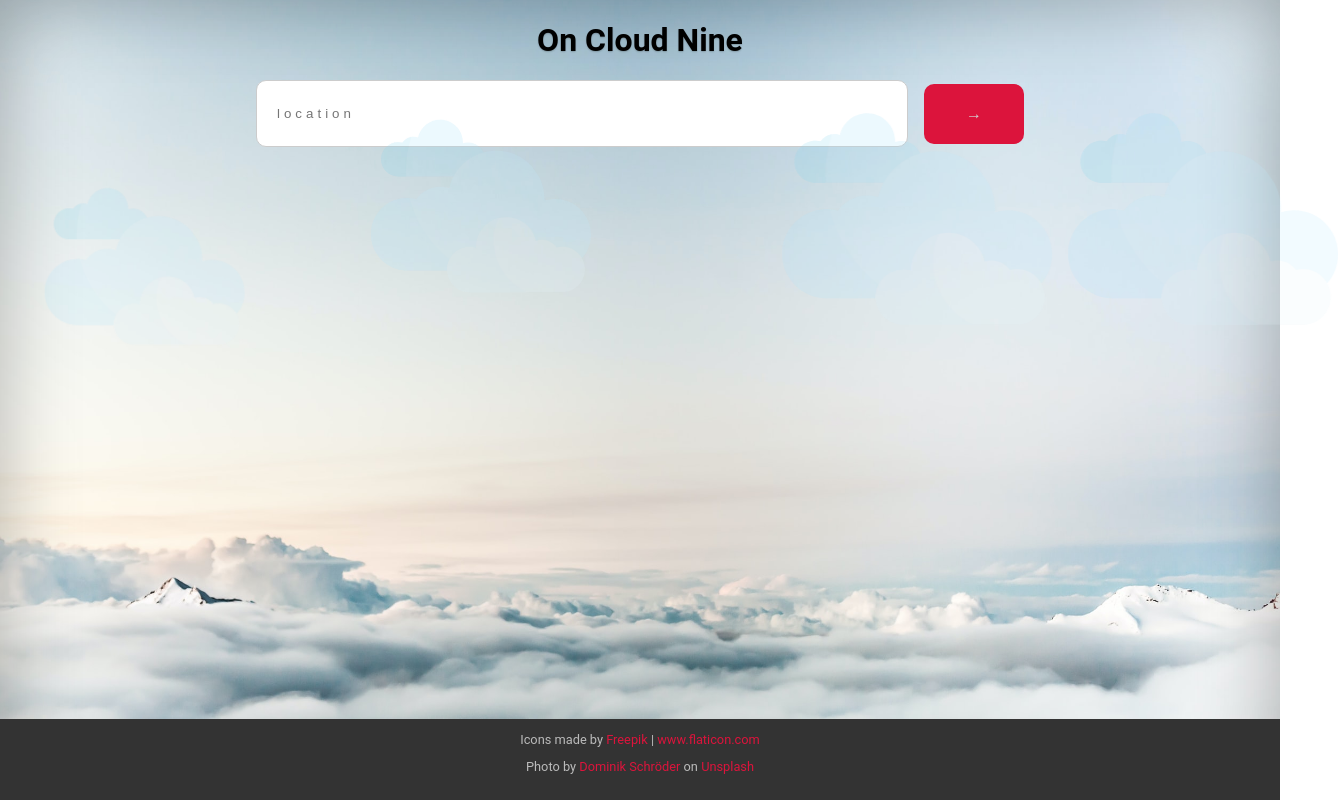
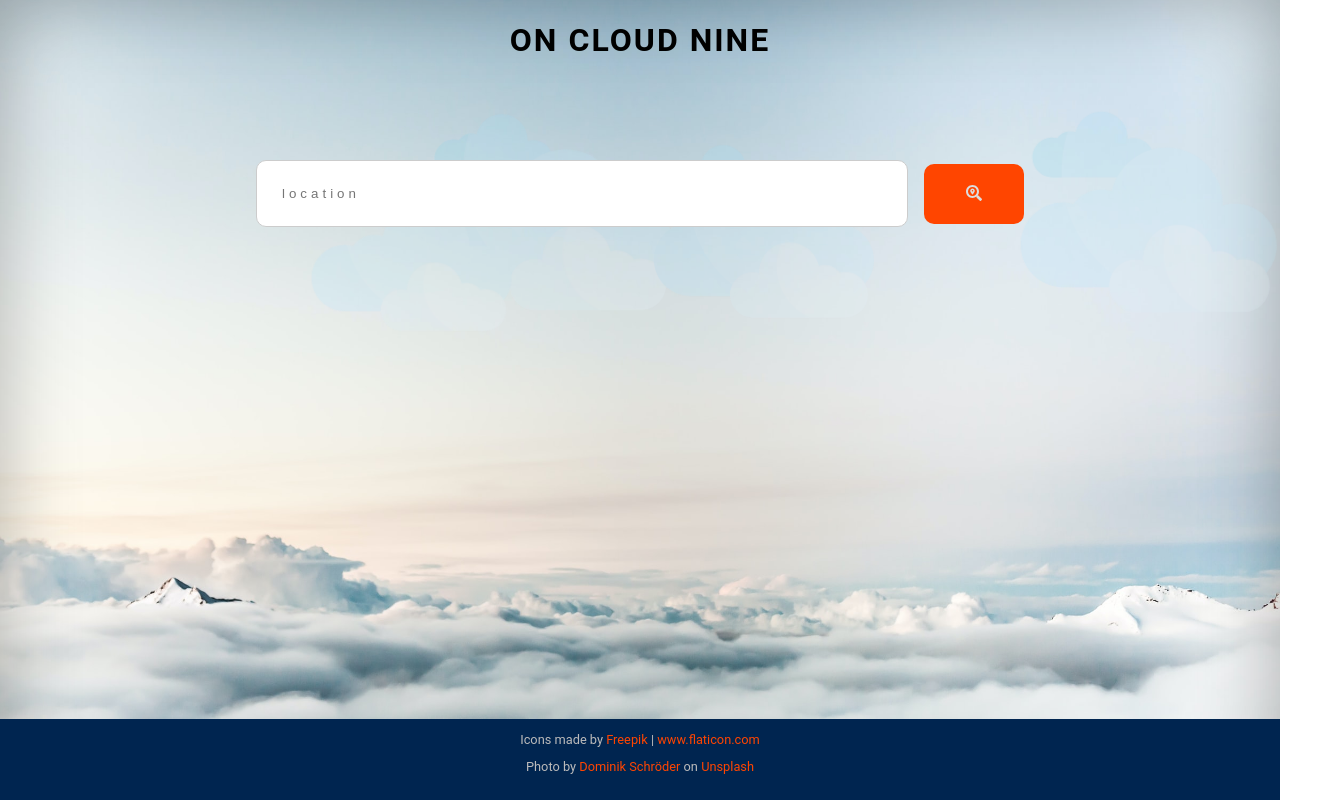
Before and after one commit to BeataMaro/Weather-app, a React (Create React App) app: page / in a window 1280 px wide. Shown: the whole page, 1338 px wide, since content can reach past the window. Built offline with nearby package versions, Linux system fonts and the light colour scheme.

Commit message:
Error handling - error card

```diff
--- a/package.json
+++ b/package.json
@@ -5,6 +5,7 @@
   "dependencies": {
     "@fortawesome/fontawesome-svg-core": "^1.2.34",
     "@fortawesome/free-solid-svg-icons": "^5.15.2",
+    "@fortawesome/react-fontawesome": "^0.1.14",
     "@testing-library/jest-dom": "^5.11.4",
     "@testing-library/react": "^11.1.0",
     "@testing-library/user-event": "^12.1.10",
--- a/src/App.js
+++ b/src/App.js
@@ -1,5 +1,5 @@
 import "./App.css";
-import React, { useState, useEffect } from "react";
+import React, { useState } from "react";
 
 //Components
 import Container from "./components/Container.js";
@@ -8,47 +8,49 @@ import WeatherSearch from "./components/WeatherSearch";
 import WeatherCard from "./components/WeatherCard";
 import Footer from "./components/Footer";
 
-import ErrorMessage from "./components/ErrorMessage";
+import ErrorCard from "./components/ErrorCard";
 
 const App = () => {
   let [weather, setWeather] = useState(null);
   let [image, setImage] = useState("");
+  let [description, setDescription] = useState("");
   let [error, setError] = useState(false);
-
-  // let [count, setCount] = useState(600);
-
-  // useEffect(() => {
-  //   setImage(`https://source.unsplash.com/collection/164639/600x${count}`);
-  // }, [count]);
 
   const api_call = async (e) => {
     e.preventDefault();
 
     let location = e.target.elements.location.value;
     if (location) {
+      try {
         //OpenWeatherMap API
         const API_KEY = "704dc5526e3c3be52b1e69ad1e7c1ad9";
         const url = `https://api.openweathermap.org/data/2.5/weather?q=${location}&appid=${API_KEY}&units=metric`;
         const request = await fetch(url);
         const response = await request.json();
         setWeather(response);
-
         //Unsplash API
-      // setCount(count + 1);
         const API_KEY_UNSPLASH = "eyHVNRMWZ6iRzKziR8dKv22SFkh4FqV2YLZhLxcSjjs";
         const url_unsplash = `https://api.unsplash.com/search/photos?page=3&query=${location}&client_id=${API_KEY_UNSPLASH}`;
         const request_unsplash = await fetch(url_unsplash);
         const response_unsplash = await request_unsplash.json();
         const img_unsplash = response_unsplash.results[0].urls.small;
+        const img_description = response_unsplash.results[0].description;
         setImage(img_unsplash);
+        setDescription(img_description);
         setError(false);
         e.target.elements.location.value = "";
-    } else {
+      } catch (e) {
+        console.log("Nie ma!");
+        console.log(`error: ${e.message}`);
         setWeather(null);
         setError(true);
         setImage(
           "https://images.unsplash.com/photo-1495249346844-83e18c90a511?ixlib=rb-1.2.1&ixid=MXwxMjA3fDB8MHxwaG90by1wYWdlfHx8fGVufDB8fHw%3D&auto=format&fit=crop&w=1267&q=80"
         );
+        setDescription("");
+      }
+    } else {
+      setError(true);
     }
   };
 
@@ -57,8 +59,14 @@ const App = () => {
       <Header />
       <WeatherSearch api_call={api_call} />
 
-      {weather && image && <WeatherCard weatherData={weather} image={image} />}
-      {error && <ErrorMessage />}
+      {weather && image && (
+        <WeatherCard
+          weatherData={weather}
+          image={image}
+          description={description}
+        />
+      )}
+      {error && <ErrorCard image={image} />}
 
       <Footer />
     </Container>
--- a/src/components/Clouds.js
+++ b/src/components/Clouds.js
@@ -17,24 +17,25 @@ const swing = keyframes`
   transform: translate(100px, 125px);
 }
 50% {
-  /* transform: scaleX(.8); */
-  transform: translate(300px, 100px);
+  transform: scaleX(.8);
+  transform: translate(300px, 300px);
 }
 75% {
-  transform: translate(200px, -85px);
+  transform: translate(200px, -105px);
 }
 100% {
-  transform: translate(100px, 125px);
+  transform: translate(100px, 225px);
 }
 `;
 
+const StyledClouds = styled.div`
+  opacity: 0.2;
+`;
+
 const StyledSVG = styled.img`
-  width: 270px;
+  width: 20%;
   animation: ${move} 9s infinite alternate;
-  margin-left: 1em;
-  transition: 0.5s ease-in;
-  opacity: 0.2;
-  z-index: -1;
+  transition: 0.5s ease;
 
   &:nth-child(1) {
     width: 250px;
@@ -42,7 +43,7 @@ const StyledSVG = styled.img`
   }
   &:nth-child(2) {
     width: 220px;
-    animation: ${swing} infinite 9s;
+    animation: ${swing} infinite alternate 9s;
   }
   &:nth-child(3) {
     width: 200px;
@@ -52,12 +53,12 @@ const StyledSVG = styled.img`
 
 const Clouds = () => {
   return (
-    <>
+    <StyledClouds>
       <StyledSVG src={cloud} />
       <StyledSVG src={cloud} />
       <StyledSVG src={cloud} />
       <StyledSVG src={cloud} />
-    </>
+    </StyledClouds>
   );
 };
 
--- a/src/components/Container.js
+++ b/src/components/Container.js
@@ -4,15 +4,14 @@ import sky from "../assets/dominik-schroder-unsplash.jpg";
 
 const StyledWrapper = styled.div`
   display: flex;
-  flex-wrap: wrap;
   justify-content: center;
   max-width: 100%;
 
   width: 100vw;
   height: 100vh;
   flex-direction: column;
-  justify-content: space-between;
-  align-items: canter;
+  justify-content: space-around;
+
   background-color: black;
   background-image: url(${sky});
   background-repeat: no-repeat;
@@ -21,7 +20,6 @@ const StyledWrapper = styled.div`
   box-shadow: inset 0 0 5rem rgba(0, 0, 0, 0.3);
 
   @media (min-width: 1024px) {
-    flex-wrap: nowrap;
   }
 `;
 
--- /dev/null
+++ b/src/components/ErrorCard.js
@@ -0,0 +1,38 @@
+import React from "react";
+import styled from "styled-components";
+import {
+  StyledCardContainer,
+  StyledCard,
+  StyledFront,
+  StyledBack,
+} from "./WeatherCard";
+
+const StyledErrorContainer = styled(StyledCardContainer)`
+  margin: auto;
+  display: grid;
+  place-items: center;
+  background-color: transparent;
+  cursor: pointer;
+`;
+const StyledErrorCard = styled(StyledCard)`
+  height: 400px;
+`;
+const StyledErrorFront = styled(StyledFront)``;
+const StyledErrorBack = styled(StyledBack)``;
+
+const ErrorCard = ({ image }) => {
+  return (
+    <StyledErrorContainer>
+      <StyledErrorCard>
+        <StyledErrorFront>
+          <img src={image} />
+        </StyledErrorFront>
+        <StyledErrorBack>
+          <span>Please enter valid city name.</span>
+        </StyledErrorBack>
+      </StyledErrorCard>
+    </StyledErrorContainer>
+  );
+};
+
+export default ErrorCard;
--- a/src/components/ErrorMessage.js
+++ /dev/null
@@ -1,22 +0,0 @@
-import React from "react";
-import styled from "styled-components";
-
-const StyledError = styled.div`
-  padding: 2rem;
-  & span {
-    color: crimson;
-    letter-spacing: 2px;
-  }
-`;
-
-const ErrorMessage = () => {
-  return (
-    <div>
-      <StyledError>
-        <span>Please enter city name.</span>
-      </StyledError>
-    </div>
-  );
-};
-
-export default ErrorMessage;
--- a/src/components/Footer.js
+++ b/src/components/Footer.js
@@ -7,11 +7,11 @@ const StyledFooter = styled.footer`
   padding: 1em 0;
   text-align: center;
   font-size: 0.8rem;
-  background-color: #333;
+  background-color: #002550;
   color: #bbb;
 
   & a {
-    color: crimson;
+    color: orangered;
   }
 `;
 
--- a/src/components/Header.js
+++ b/src/components/Header.js
@@ -3,12 +3,13 @@ import styled from "styled-components";
 import Clouds from "./Clouds";
 
 const StyledNav = styled.header`
-  height: 10%;
+  height: 20%;
 `;
 
 const StyledTitle = styled.h1`
   font-size: 2rem;
-  text-shadow: 0 0.05rem 0.1rem rgba(0, 0, 0, 0.2);
+  letter-spacing: 2px;
+  text-transform: uppercase;
 `;
 
 const Header = () => {
--- a/src/components/WeatherDatails.js
+++ b/src/components/WeatherDatails.js
@@ -1,14 +1,19 @@
 import React from "react";
+import styled from "styled-components";
+
+const StyledDetails = styled.div`
+  color: lightgrey;
+`;
 
 const WeatherData = ({ main, weather }) => {
   const { temp, pressure } = main;
-  const weatherIcon = `http://openweathermap.org/img/wn/${weather[0].icon}@2x.png`;
+
   return (
-    <div className='weather-details'>
-      <p className='weather-detail'>temp: {temp}°C</p>
-      <p className='weather-detail'>Pressure: {pressure}</p>
-      {weatherIcon && <img src={weatherIcon} alt='weather-icon' />}
-    </div>
+    <StyledDetails>
+      <p>temp: {temp.toFixed()}°C</p>
+      <p>Pressure: {pressure}</p>
+      {main && <p>{weather[0].description}</p>}
+    </StyledDetails>
   );
 };
 
--- a/src/components/WeatherSearch.js
+++ b/src/components/WeatherSearch.js
@@ -1,7 +1,7 @@
 import React from "react";
 import styled, { keyframes } from "styled-components";
-// import { FontAwesomeIcon } from "@fortawesome/react-fontawesome";
-import { faCoffee } from "@fortawesome/free-solid-svg-icons";
+import { FontAwesomeIcon } from "@fortawesome/react-fontawesome";
+import { faSearchLocation } from "@fortawesome/free-solid-svg-icons";
 
 const grow = keyframes`
 0% {
@@ -18,6 +18,7 @@ transform: scale(1.2);
 const StyledSearch = styled.div`
   display: flex;
   align-items: center;
+  justify-content: center;
   width: 60%;
   margin: auto;
 `;
@@ -25,18 +26,17 @@ const StyledSearch = styled.div`
 const StyledInput = styled.input`
   padding: 20px;
   margin: 0 auto;
-  border: none;
   border: 1px solid #ccc;
   border-radius: 10px;
   letter-spacing: 4px;
   flex: 1;
+  z-index: 1000;
   &:focus {
     outline: none;
     border: 1.5px solid grey;
   }
   @media (min-width: 768px) {
-    /* width: 60%; */
-    height: 25px;
+    padding: 25px;
   }
 `;
 
@@ -47,12 +47,13 @@ const StyledButton = styled.button`
   padding: 5px 1px;
   outline: none;
   border: none;
-  color: lightgrey;
+  color: #ddd;
   border-radius: 10px;
   font-size: 1rem;
-  background-color: crimson;
+  background-color: orangered;
   cursor: pointer;
   transition: 0.3s ease-in-out;
+  z-index: 1000;
 
   &:hover {
     animation: ${grow} 1s alternate;
@@ -73,10 +74,10 @@ const WeatherSearch = ({ api_call }) => {
     <form onSubmit={api_call}>
       <StyledSearch>
         <StyledInput type='text' name='location' placeholder='location' />
-        <StyledButton>&rarr;</StyledButton>
+        <StyledButton>
+          <FontAwesomeIcon icon={faSearchLocation} />
+        </StyledButton>
       </StyledSearch>
-      {/* <FontAwesomeIcon icon='coffee' /> */}
-      <i className='fas fa-search-location'></i>
     </form>
   );
 };
--- a/src/index.css
+++ b/src/index.css
@@ -2,9 +2,7 @@ body {
   margin: 0;
   padding: 0;
   box-sizing: border-box;
-  font-family: -apple-system, BlinkMacSystemFont, "Segoe UI", "Roboto", "Oxygen",
-    "Ubuntu", "Cantarell", "Fira Sans", "Droid Sans", "Helvetica Neue",
-    sans-serif;
+  font-family: "Poppins", sans-serif;
   -webkit-font-smoothing: antialiased;
   -moz-osx-font-smoothing: grayscale;
 }
```
Also changed, not shown: src/components/WeatherCard.js (+41 -18 lines), 2 other files (tests, documents, lock files or other folders). Lines whose indentation alone changed are shown as unchanged.
